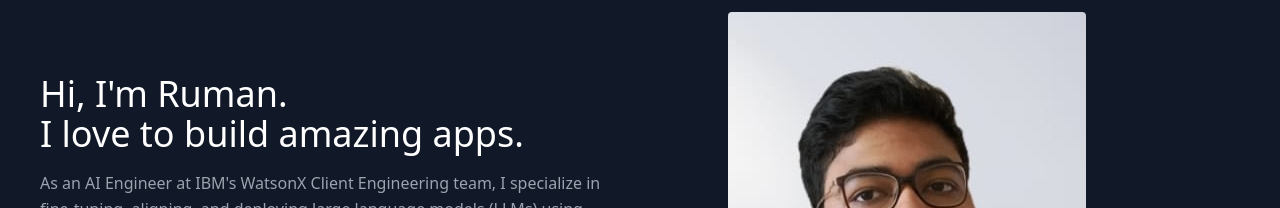
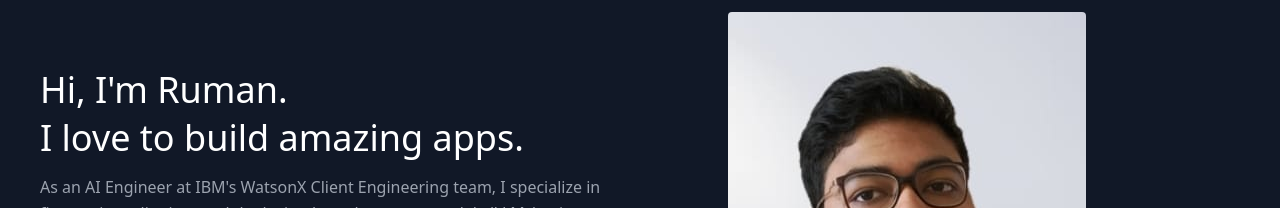
Before and after one commit to ruman-shaikh/ruman-shaikh.github.io, a React (Create React App) app: page / in a window 1280 px wide. Shown: the part 140-348 px from the top of the page. Built offline with nearby package versions, Linux system fonts and the light colour scheme.

Commit message:
added space in abt page

```diff
--- a/src/components/About.js
+++ b/src/components/About.js
@@ -9,8 +9,8 @@ export default function About() {
         <div className="lg:flex-grow md:w-1/2 lg:pr-24 md:pr-16 flex flex-col md:items-start md:text-left mb-16 md:mb-0 items-center text-center">
           <h1 className="title-font sm:text-4xl text-3xl mb-4 font-medium text-white">
             Hi, I'm Ruman.
-            <br className="hidden lg:inline-block" />I love to build amazing
-            apps.
+            <br className="hidden lg:inline-block" />
+            <span className="block mt-2">I love to build amazing apps.</span>
           </h1>
           <p className="mb-8 leading-relaxed">
           As an AI Engineer at IBM's WatsonX Client Engineering team, I specialize in fine-tuning, aligning, and deploying large language models (LLMs) using advanced prompt engineering techniques. I leverage the cutting-edge watsonx.ai platform to ensure the seamless integration and performance of these models in various client applications. I am deeply passionate about machine learning research and applying them to solve real-world challenges and creating a positive impact.
```
